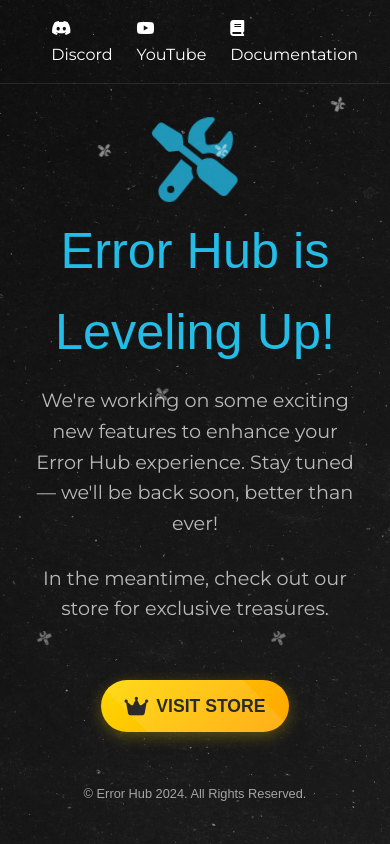
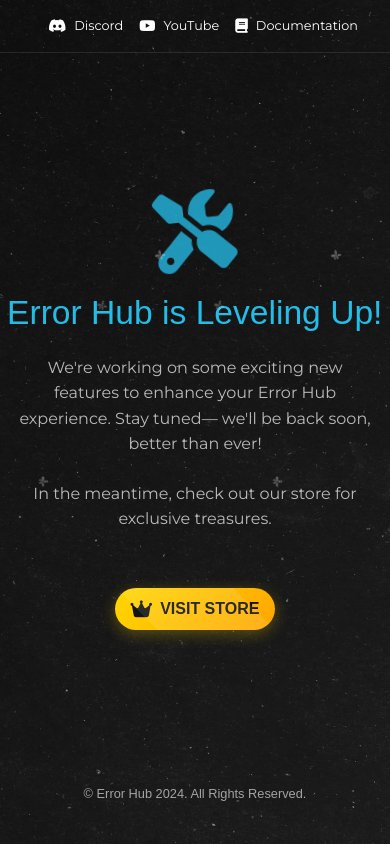
Before and after one commit to 3RRORCodes/maintenance-page, a plain HTML site: page index.html in a window 390 px wide. Drawn offline with Linux system fonts and the light colour scheme.

Commit message:
Fixed the responsiveness and few other stuff

```diff
--- a/config.js
+++ b/config.js
@@ -4,8 +4,26 @@ const config = {
     mainText: "We're working on some exciting new features to enhance your Error Hub experience. Stay tuned— we'll be back soon, better than ever!",
     storeText: "In the meantime, check out our store for exclusive treasures.",
     footerText: "Error Hub 2024. All Rights Reserved.",
-    discordLink: "https://discord.gg/Eux7CJEQN2",
-    youtubeLink: "https://www.youtube.com/@ERRORHub",
-    docsLink: "https://docs.errorhub.co",
-    storeLink: "https://errorhub.tebex.io"
+    mainLink: {
+        label: "Visit Store",
+        icon: "fas fa-crown",
+        link: "https://errorhub.tebex.io"
+    },
+    navLinks: [
+        {
+            label: "Discord",
+            icon: "fab fa-discord",
+            link: "https://discord.gg/Eux7CJEQN2"
+        },
+        {
+            label: "YouTube",
+            icon: "fab fa-youtube",
+            link: "https://www.youtube.com/@ERRORHub"
+        },
+        {
+            label: "Documentation",
+            icon: "fas fa-book",
+            link: "https://docs.errorhub.co"
+        }
+    ]
 };
--- a/index.html
+++ b/index.html
@@ -8,23 +8,18 @@
     <link rel="stylesheet" href="https://cdnjs.cloudflare.com/ajax/libs/font-awesome/6.4.0/css/all.min.css">
     <link href="https://fonts.googleapis.com/css2?family=Montserrat:wght@100..900&display=swap" rel="stylesheet">
     <link rel="stylesheet" href="styles.css">
-    <script src="config.js"></script>
 </head>
 <body>
     <div class="overlay"></div>
-    <nav class="navbar">
-        <a id="discord-link" class="nav-link"><i class="fab fa-discord"></i> Discord</a>
-        <a id="youtube-link" class="nav-link"><i class="fab fa-youtube"></i> YouTube</a>
-        <a id="docs-link" class="nav-link"><i class="fas fa-book"></i> Documentation</a>
-    </nav>
+
+    <nav class="navbar"></nav>
+
     <div class="container">
         <i class="fas fa-screwdriver-wrench maintenance-icon"></i>
         <h1 id="main-heading"></h1>
         <p id="main-text"></p>
         <p id="store-text"></p>
-        <div class="links">
-            <a id="store-link" class="link store-link"><i class="fas fa-crown"></i> Visit Store</a>
-        </div>
+        <div class="links"></div>
     </div>
 
     <i class="fas fa-screwdriver-wrench snowflake" style="left: 10%;"></i>
@@ -38,16 +33,7 @@
         <p class="footer-text">&copy; <span id="footer-text"></span></p>
     </footer>
 
-    <script>
-        document.getElementById('page-title').textContent = config.title;
-        document.getElementById('main-heading').textContent = config.mainHeading;
-        document.getElementById('main-text').textContent = config.mainText;
-        document.getElementById('store-text').textContent = config.storeText;
-        document.getElementById('footer-text').textContent = config.footerText;
-        document.getElementById('discord-link').setAttribute('href', config.discordLink);
-        document.getElementById('youtube-link').setAttribute('href', config.youtubeLink);
-        document.getElementById('docs-link').setAttribute('href', config.docsLink);
-        document.getElementById('store-link').setAttribute('href', config.storeLink);
-    </script>
+    <script src="config.js"></script>
+    <script src="scripts.js"></script>
 </body>
 </html>
--- /dev/null
+++ b/scripts.js
@@ -0,0 +1,40 @@
+document.getElementById('page-title').textContent = config.title;
+document.getElementById('main-heading').textContent = config.mainHeading;
+document.getElementById('main-text').textContent = config.mainText;
+document.getElementById('store-text').textContent = config.storeText;
+document.getElementById('footer-text').textContent = config.footerText;
+
+const navbar = document.querySelector('.navbar');
+const linksContainer = document.querySelector('.links');
+
+function createNavLink(label, iconClass, link) {
+    const a = document.createElement('a');
+    a.className = 'nav-link';
+    a.href = link;
+    a.innerHTML = `<i class="${iconClass}"></i> ${label}`;
+    navbar.appendChild(a);
+}
+
+config.navLinks.forEach(navLink => {
+    createNavLink(navLink.label, navLink.icon, navLink.link);
+});
+
+function createMainLink(mainLink) {
+    const a = document.createElement('a');
+    a.className = 'link store-link';
+    a.href = mainLink.link;
+    a.innerHTML = `<i class="${mainLink.icon}"></i> ${mainLink.label}`;
+    linksContainer.appendChild(a);
+}
+
+createMainLink(config.mainLink);
+
+function adjustNavbarText() {
+    const fontSize = window.innerWidth <= 768 ? '0.8rem' : '1rem';
+    document.querySelectorAll('.nav-link').forEach(link => {
+        link.style.fontSize = fontSize;
+    });
+}
+
+window.addEventListener('resize', adjustNavbarText);
+adjustNavbarText();
--- a/styles.css
+++ b/styles.css
@@ -47,13 +47,17 @@ body {
     padding: 1rem 2rem;
     background-color: var(--navbar-bg);
     border-bottom: 1px solid rgba(255, 255, 255, 0.1);
+    overflow-x: auto;
 }
 
 .nav-link {
     color: var(--text-color);
     text-decoration: none;
     margin-left: 1.5rem;
+    display: inline-flex;
+    align-items: center;
     transition: all 0.3s ease;
+    white-space: nowrap;
 }
 
 .nav-link i {
@@ -147,18 +151,18 @@ p {
     font-size: 1.2em;
 }
 
-@keyframes pulse {
-    0% { transform: scale(1); }
-    50% { transform: scale(1.05); }
-    100% { transform: scale(1); }
-}
-
 .maintenance-icon {
     font-size: 5rem;
     color: var(--accent-color);
     margin-bottom: 1rem;
     opacity: 0.7;
     animation: wrench 3s ease infinite;
+}
+
+@keyframes pulse {
+    0% { transform: scale(1); }
+    50% { transform: scale(1.05); }
+    100% { transform: scale(1); }
 }
 
 @keyframes wrench {
@@ -185,33 +189,66 @@ footer {
     top: -50px;
     color: white;
     font-size: 0.75rem;
-    opacity: 0.3;
+    opacity: 0.2;
     animation: fall 10s linear infinite;
     z-index: 0;
 }
 
 @keyframes fall {
-    0% {
-        transform: translateY(0) rotate(0deg);
-    }
-    100% {
-        transform: translateY(100vh) rotate(360deg);
-    }
+    0% { transform: translateY(0) rotate(0deg); }
+    100% { transform: translateY(100vh) rotate(360deg); }
 }
 
 .snowflake:nth-child(odd) {
     animation-duration: 12s;
-    animation-timing-function: ease-in;
-    opacity: 0.5;
+    opacity: 0.25;
 }
 
 .snowflake:nth-child(even) {
     animation-duration: 8s;
-    animation-timing-function: ease-out;
-    opacity: 0.4;
+    opacity: 0.3;
 }
 
 .snowflake:nth-child(3n) {
     animation-duration: 14s;
     transform: rotate(45deg);
+    opacity: 0.35;
 }
+
+@media screen and (max-width: 768px) {
+    .navbar {
+        justify-content: flex-end;
+    }
+
+    .nav-link {
+        font-size: 0.8rem;
+        margin-left: 1rem;
+    }
+
+    .nav-link i {
+        font-size: 0.9rem;
+    }
+
+    .container {
+        padding: 1rem;
+    }
+
+    h1 {
+        font-size: 2rem;
+    }
+
+    p {
+        font-size: 1rem;
+    }
+
+    .store-link {
+        font-size: 1rem;
+        padding: 0.5rem 1rem;
+    }
+
+    .snowflake {
+        font-size: 0.5rem;
+        animation-duration: 8s;
+        opacity: 0.2;
+    }
+}
```
